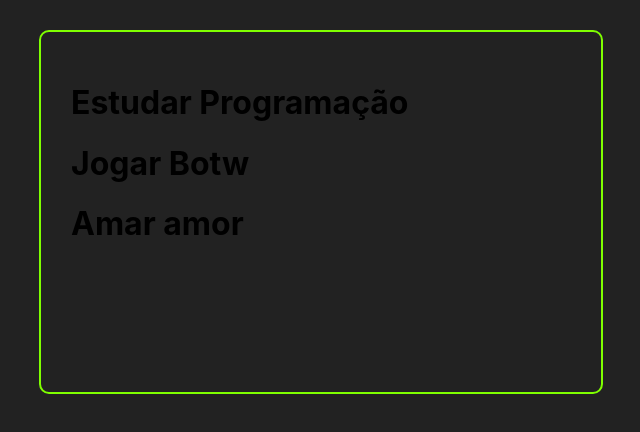
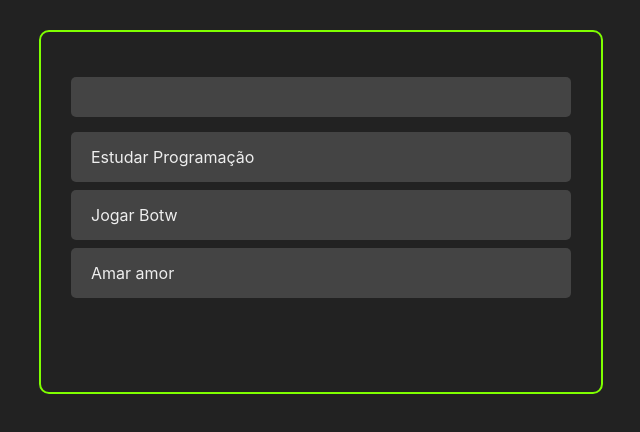
Before and after one commit to RafaelMoid/todoApp, a React (Create React App) app: page / in a window 1280 px wide. Shown: the top 432 px of the page, without its empty margins (319-959 px from the left). Built offline with nearby package versions, Linux system fonts and the light colour scheme.

Commit message:
Criando visual do input text p adicionar new tasks

```diff
--- a/src/App.js
+++ b/src/App.jsx
@@ -1,5 +1,6 @@
 import React, { useState } from "react";
 import Tasks from "./components/Tasks";
+import AddTask from "./components/AddTask";
 import './App.css';
 
 const App = () => {
@@ -29,6 +30,7 @@
   return (
   <div>
     <div className="container">
+      <AddTask />
       <Tasks tasks={tasks}/>
     </div>
   </div>
--- /dev/null
+++ b/src/components/AddTask.css
@@ -0,0 +1,16 @@
+.add-task-container{
+    margin: 15px 0;
+    width: 100%;
+    display: flex;
+}
+
+.add-task-input {
+    height:40px;
+    padding: 0 10px;
+    border-radius: 5px;
+    border: none;
+    flex: 2;
+    background-color:#444;
+    color: #eee;
+    font-size: 16px;
+}
--- /dev/null
+++ b/src/components/AddTask.jsx
@@ -0,0 +1,12 @@
+import React from 'react';
+import "./AddTask.css";
+
+const AddTask = () => {
+    return (
+    <div className="add-task-container">
+        <input type="text" className="add-task-input"/>
+    </div>
+        )
+}
+
+export default AddTask;
--- /dev/null
+++ b/src/components/Task.css
@@ -0,0 +1,9 @@
+.task-container {
+    background-color:#444;
+    margin: 8px 0;
+    padding:15px 20px;
+    display: flex;border-radius: 5px;
+    justify-content: space-between;
+    color: #eee;
+    align-items: center;
+}
--- a/src/components/Task.js
+++ b/src/components/Task.jsx
@@ -1,9 +1,12 @@
 import React from 'react';
+import './Task.css'; // Estilização dos componentes que resão mapeados
 
 //Usando função javascript no codigo html .map para trazer todos os dados do props
 //Usando javascript podemos selecionar o campo que desejamos recolher a informação como na task do H!
 const Task = ({ task }) => {
-    return <h1>{task.title}</h1>
-    }
+    return <div className="task-container">
+        {task.title}
+    </div>;
+    };
 
 export default Task;
```
Also changed, not shown: src/components/Tasks.jsx (renamed from src/components/Tasks.js).
